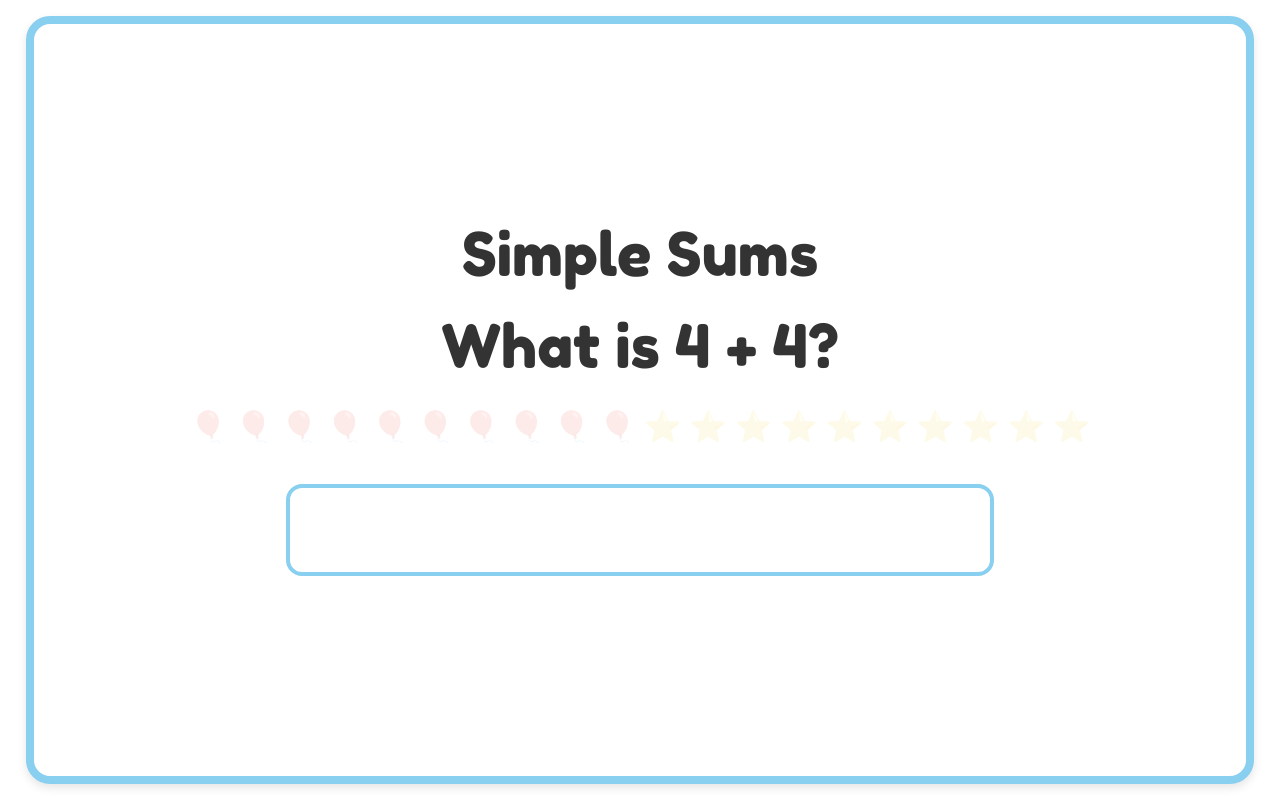
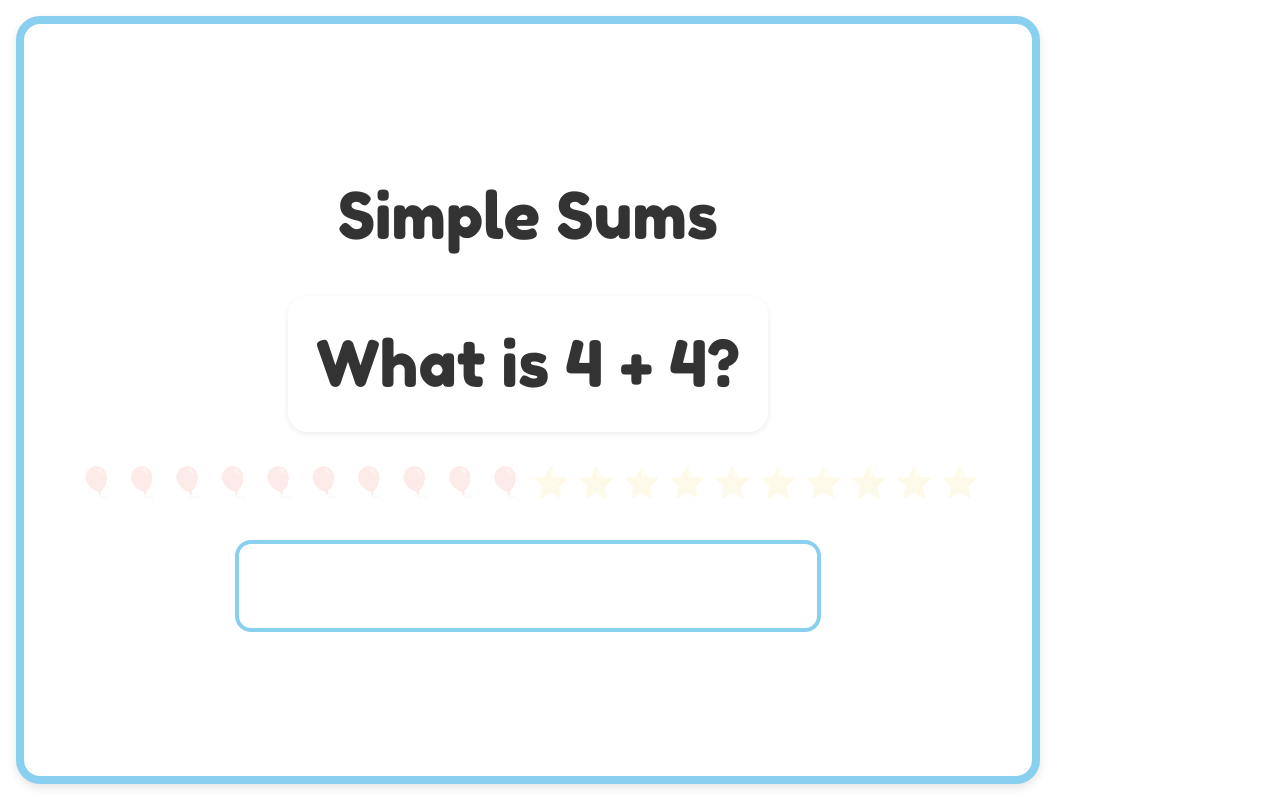
Before and after one commit to ieuanturner5/simplesums, a plain HTML site: page index.html in a window 1280 px wide. Drawn offline with nearby package versions, Linux system fonts and the light colour scheme.

Commit message:
Add files via upload

```diff
--- a/index.html
+++ b/index.html
@@ -3,10 +3,13 @@
 <head>
   <meta charset="UTF-8" />
   <meta name="viewport" content="width=device-width, initial-scale=1.0" />
+
   <!-- Friendly font -->
   <link href="https://fonts.googleapis.com/css2?family=Fredoka+One&display=swap" rel="stylesheet" />
+
   <!-- Tailwind CSS -->
   <script src="https://cdn.tailwindcss.com"></script>
+
   <style>
     /* Global friendly styling */
     body {
@@ -19,33 +22,45 @@
       -webkit-tap-highlight-color: transparent; /* remove blue highlight on mobile */
     }
 
-    /* Main game container */
+    /* Main game container — auto‑fits any screen / rotation */
     #app {
-      position: absolute;
-      top: 2vh;
-      left: 2vw;
-      width: 96vw;
-      height: 96vh;
+      position: fixed;
+      inset: 2vmin;                    /* uniform margin on all sides */
+      display: flex;
+      flex-direction: column;
+
+      /* dynamic viewport height for modern browsers */
+      height: 96dvh;
+
+      /* fallback for browsers without dvh */
+      height: calc(var(--vh, 1vh) * 96);
+
+      width: auto;
+      max-width: 1024px;               /* optional cap on ultrawide desktop */
+
       background: #fff;
       border-radius: 24px;
-      border: 8px solid #89CFF0; /* pastel blue */
+      border: 8px solid #89CFF0;       /* pastel blue */
       box-shadow: 0 4px 10px rgba(0,0,0,0.1);
       overflow: hidden;
       transition: border-color 0.3s ease-out;
-      display: flex;
-      flex-direction: column;
     }
 
     /* Border‑flash helpers (added/removed via JS) */
     .flash-green-border { border-color: #B5E48C !important; }
     .flash-orange-border { border-color: #FFB347 !important; }
 
-    /* Question container – heavier stroke so it pops */
+    /* Question container — invisible stroke by default */
     .question-box {
-      transition: border-color 0.3s ease‑out;
+      border: 4px solid transparent;   /* becomes green/orange during flash */
+      border-radius: 20px;
+      padding: 16px 24px;
+      background: rgba(255,255,255,0.9);
+      box-shadow: 0 2px 6px rgba(0,0,0,0.08);
+      transition: border-color 0.3s ease-out;
     }
 
-    /* Button styling */
+    /* Pixel‑style button */
     .pixel-btn {
       background: #ffeb99;
       color: #333;
@@ -60,39 +75,47 @@
     .pixel-input {
       background: #fff;
       color: #333;
-      border: 4px solid #89CFF0; /* heavier stroke */
+      border: 4px solid #89CFF0;       /* single pastel‑blue stroke */
       border-radius: 16px;
       padding: 12px 18px;
-      width: 80%;
+      width: min(80%, 320px);          /* shrinks on narrow phones */
       font-size: 2rem;
       text-align: center;
       transition: border-color 0.3s ease-out;
+      outline: none;                   /* no extra browser outline */
+      box-shadow: none;                /* disable Tailwind focus ring */
+    }
+    .pixel-input:focus { outline: none; box-shadow: none; }
 
-      outline: none;                 /* strip browser outline */
-      box-shadow: none;              /* strip Tailwind focus ring if any */
-    }
     @media (min-width: 640px) {
       .pixel-input { font-size: 2.5rem; width: 60%; }
     }
 
     /* Animations */
-    @keyframes shake { 0%,100%{transform:translateX(0);}20%,80%{transform:translateX(-6px);}40%,60%{transform:translateX(6px);} }
-    .animate-shake { animation: shake 0.5s; }
+    @keyframes shake   { 0%,100%{transform:translateX(0);}20%,80%{transform:translateX(-6px);}40%,60%{transform:translateX(6px);} }
+    .animate-shake     { animation: shake 0.5s; }
 
-    @keyframes fadeIn { from { opacity: 0; } to { opacity: 1; } }
-    .fade-in { animation: fadeIn 0.4s ease-out forwards; }
+    @keyframes fadeIn  { from { opacity: 0; } to { opacity: 1; } }
+    .fade-in           { animation: fadeIn 0.4s ease-out forwards; }
 
     @keyframes scaleUp { from { transform: scale(0.5); } to { transform: scale(1); } }
-    .scale-up { animation: scaleUp 0.5s ease-out forwards; }
+    .scale-up          { animation: scaleUp 0.5s ease-out forwards; }
 
-    /* One‑time bounce */
     @keyframes bounceOnce { 0%,100%{transform:translateY(0);} 50%{transform:translateY(-10px);} }
-    .bounce-once { animation: bounceOnce 0.6s ease-out; }
+    .bounce-once          { animation: bounceOnce 0.6s ease-out; }
 
-    /* Keypress pop */
-    @keyframes popFlash { 0%{background-color:#fff;} 50%{background-color:#BDE5FF;} 100%{background-color:#fff;} }
+    /* Keypress pop — light‑blue flash */
+    @keyframes popFlash {
+      0%   { background-color:#fff; }
+      50%  { background-color:#BDE5FF; }  /* lighter pastel blue */
+      100% { background-color:#fff; }
+    }
     .keypress-pop { animation: popFlash 0.25s ease-out; }
+
+    /* Fluid titles so text never overflows */
+    .resp-title { font-size: clamp(1.75rem, 6vw + 1rem, 4rem); }
   </style>
+
   <title>Simple Sums</title>
 </head>
 <body>
@@ -104,6 +127,16 @@
   <script src="https://unpkg.com/react-dom@17/umd/react-dom.production.min.js" crossorigin></script>
   <script src="https://cdn.jsdelivr.net/npm/canvas-confetti@1.5.1/dist/confetti.browser.min.js"></script>
   <script src="https://unpkg.com/babel-standalone@6/babel.min.js"></script>
+
+  <!-- Viewport‑height fallback for browsers without dvh -->
+  <script>
+    function setVH () {
+      document.documentElement.style.setProperty('--vh', `${window.innerHeight * 0.01}px`);
+    }
+    setVH();
+    window.addEventListener('resize',            setVH);
+    window.addEventListener('orientationchange', setVH);
+  </script>
 
   <script type="text/babel">
     const { useState, useEffect, useRef } = React;
@@ -135,8 +168,7 @@
         // pop flash on each keypress
         const el = e.target;
         el.classList.remove('keypress-pop'); // reset in case previous anim not finished
-        // forcing reflow to restart animation
-        void el.offsetWidth;
+        void el.offsetWidth;                 // force reflow
         el.classList.add('keypress-pop');
 
         setState(prev => ({ ...prev, response: e.target.value.replace(/\D/g, '') }));
@@ -235,14 +267,14 @@
       return (
         <div className="relative h-full flex flex-col items-center justify-center gap-8 px-4 py-6">
           {/* title */}
-          <div className="text-5xl sm:text-6xl fade-in">Simple Sums</div>
+          <div className="resp-title fade-in">Simple Sums</div>
 
           {/* question box */}
           <div
             ref={questionBoxRef}
             key={`${num1}-${num2}`}
             className="question-box fade-in">
-            <h1 className="question-text text-4xl sm:text-5xl md:text-6xl">
+            <h1 className="resp-title question-text">
               What is {num1} + {num2}?
             </h1>
           </div>
```
